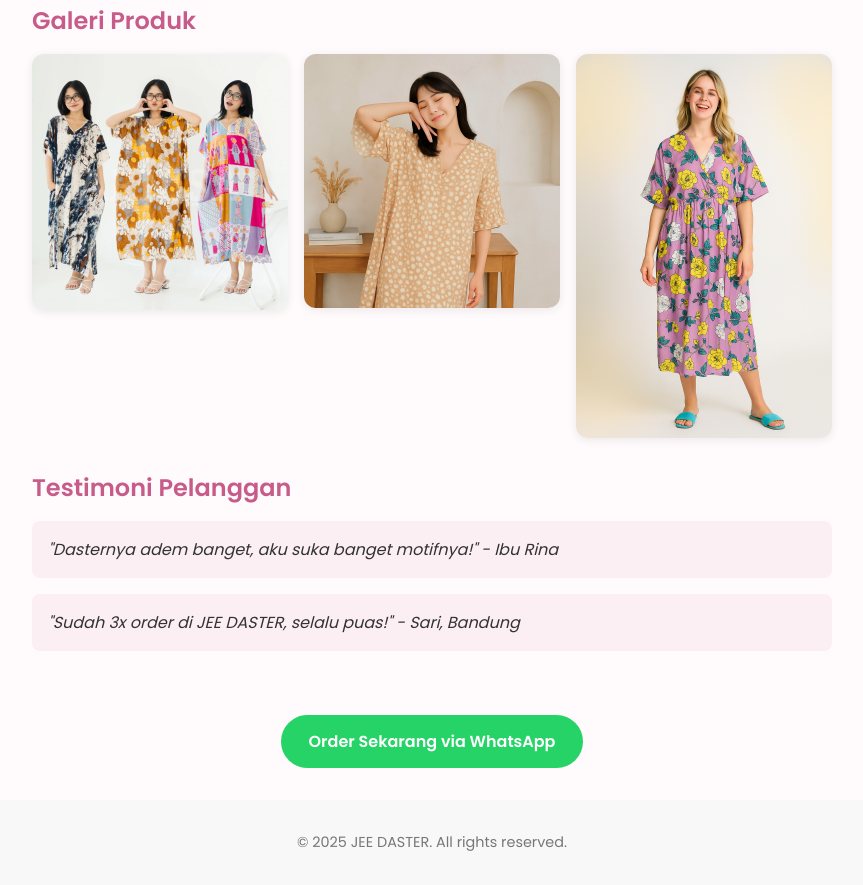
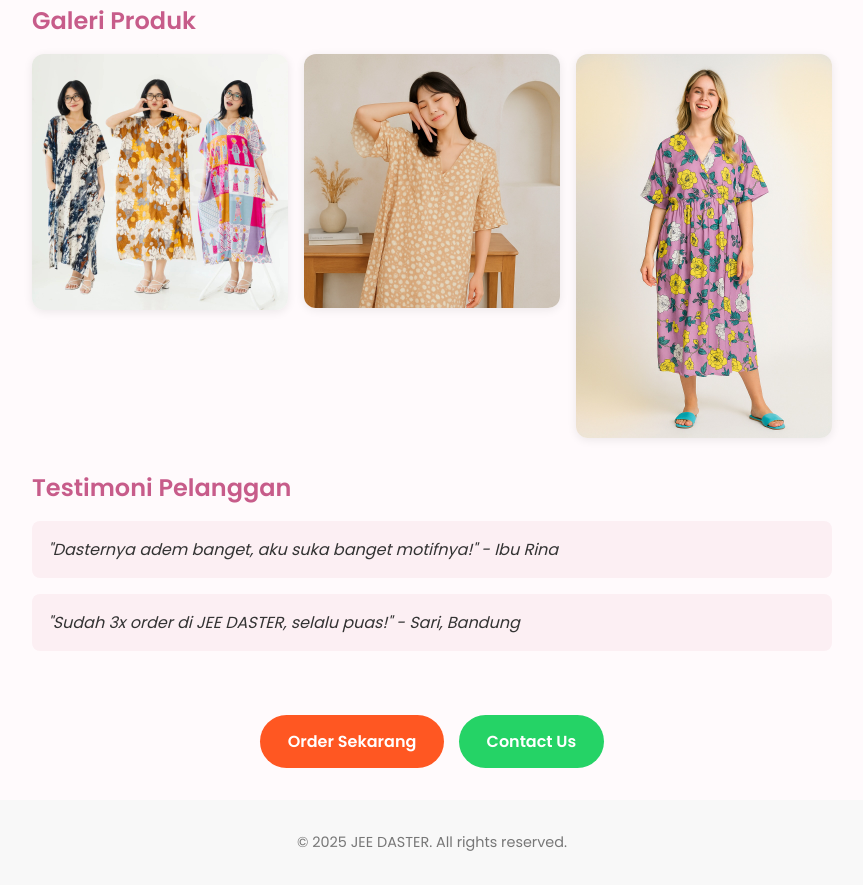
Before and after one commit to alingalingbambu/Jeedaster, a plain HTML site: page index.html in a window 1280 px wide. Shown: the part 678-1563 px from the top of the page, without its empty margins (208-1071 px from the left). Drawn offline with Linux system fonts and the light colour scheme.

Commit message:
Add files via upload

```diff
--- a/index.html
+++ b/index.html
@@ -77,7 +77,7 @@
       margin-top: 2rem;
     }
     .btn-order:hover {
-      background-color: #1ebe5d;
+      opacity: 0.9;
     }
     footer {
       text-align: center;
@@ -128,7 +128,8 @@
   </section>
 
   <section class="section" style="text-align:center;">
-    <a href="https://wa.me/6285559162225" class="btn-order">Order Sekarang via WhatsApp</a>
+    <a href="https://shopee.co.id/jee.daster" class="btn-order" style="background-color:#ff5722; margin-right: 10px;">Order Sekarang</a>
+    <a href="https://wa.me/6285559162225" class="btn-order">Contact Us</a>
   </section>
 
   <footer>
```
